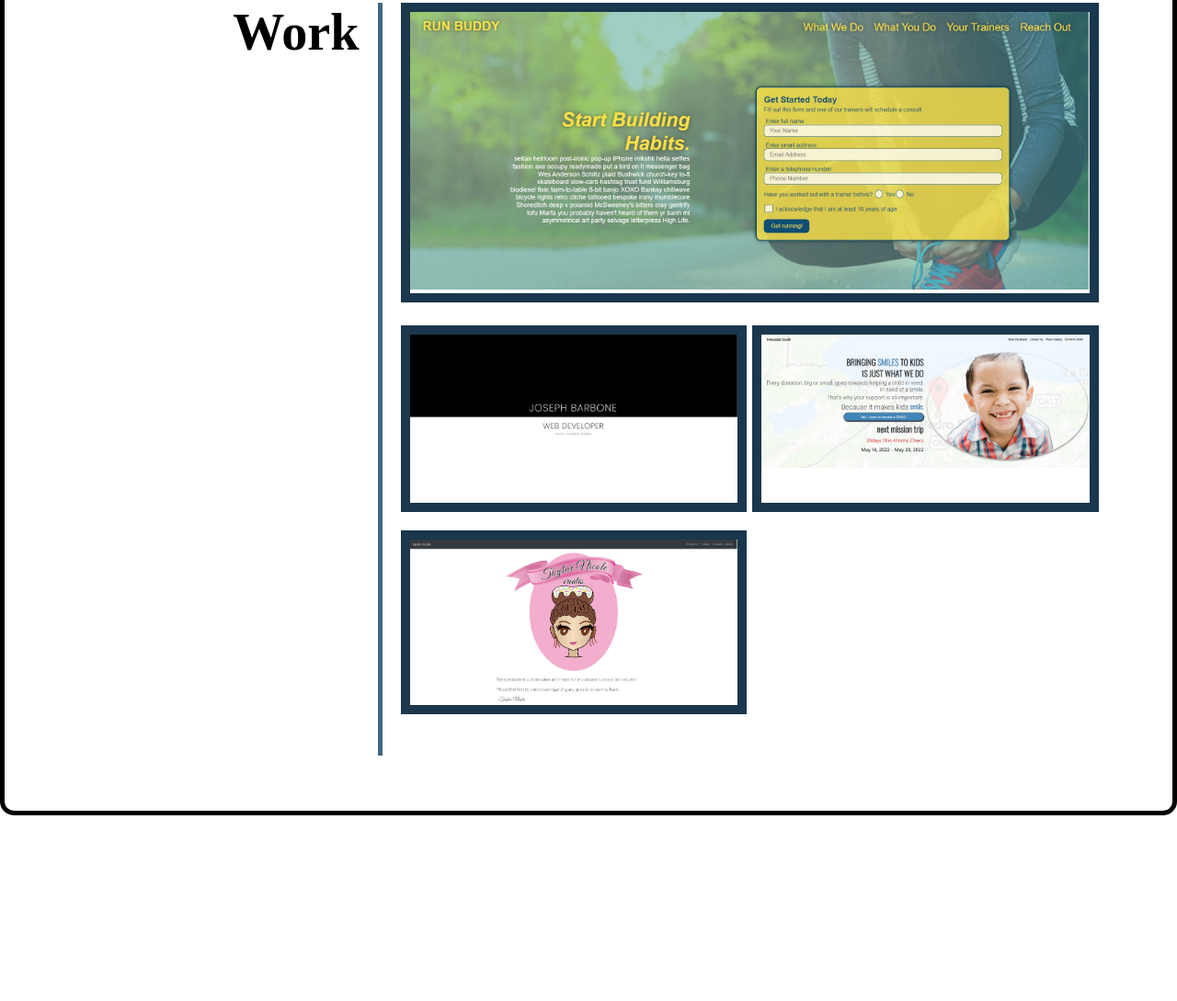
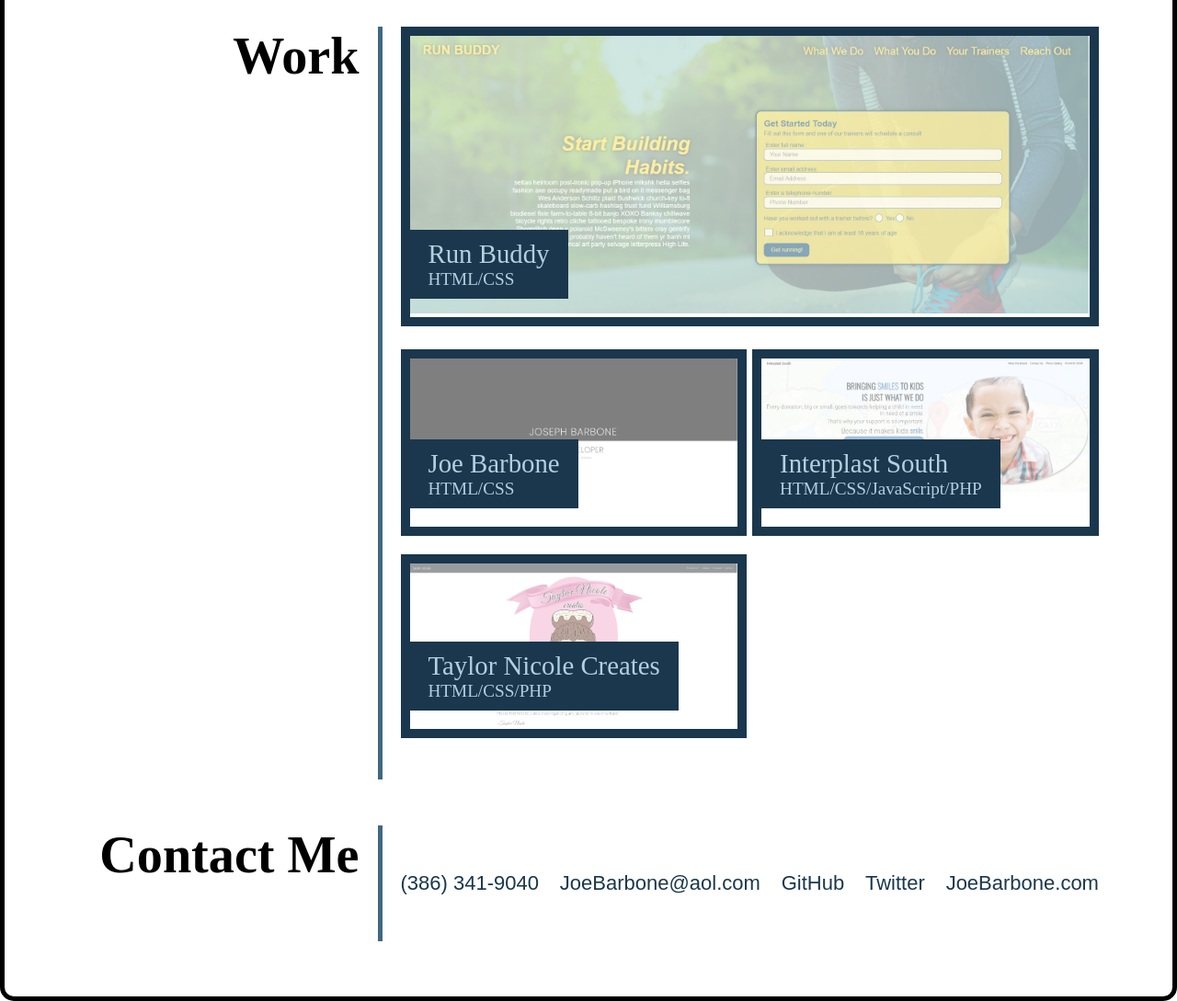
Before and after one commit to JoeBarbone/challenge-w2-portfolio, a plain HTML site: page index.html in a window 1280 px wide. Shown: the part 889-1978 px from the top of the page at 92% size. Before the commit the page ends 1776 px from the top, so only its background shows below. Drawn offline with Linux system fonts and the light colour scheme.

Commit message:
completed contact section

```diff
--- a/css/style.css
+++ b/css/style.css
@@ -63,7 +63,7 @@ header ul li a:hover {
     bottom: 10px;
     right: 10px;
     background-color: var(--primary-color);
-    color: var(--secondary-color);
+    color: var(--text-color);
     padding: 10px 20px;
 }
 
@@ -92,8 +92,30 @@ section {
 }
 
 .feature-site {
-    border: 10px solid var(--primary-color)
+    border: 10px solid var(--primary-color);
+    position: relative;
 }
+
+.feature-site-label {
+    position: absolute;
+    bottom: 20px;
+    left: 0px;
+    background-color: var(--primary-color);
+    color: var(--text-color);
+    padding: 10px 20px;
+}
+
+
+
+.site-label-primary {
+    font-size: 1.8em;
+}
+
+.site-label-secondary {
+    font-size: 1.2em;
+}
+
+
 
 .work-projects {
     padding: 0 20px;
@@ -105,6 +127,11 @@ section {
 
 .site-img {
     width: 100%;
+    opacity: 50%;
+}
+
+.site-img:hover {
+    opacity: 100%;
 }
 
 .work-secondary-sites {
@@ -119,10 +146,49 @@ section {
     border: 10px solid var(--primary-color);
     margin-bottom: 20px;
     xflex: 1 40%;
+    position: relative;
 }
+
+.work-site-label {
+    position: absolute;
+    bottom: 20px;
+    left: 0px;
+    background-color: var(--primary-color);
+    color: var(--text-color);
+    padding: 10px 20px;
+}
+
+.contact-me {
+    display: flex;
+    margin: 50px 0;
+    justify-content: space-between;
+    align-items: center;
+}
+
+.contact-me a {
+    text-decoration: none;
+    color: var(--primary-color)
+}
+
+.contact-me p {
+    color: var(--primary-color)
+}
+
 
 @media screen and (max-width: 980px) {
     .work-secondary-site {
         width: 100%;
     }
 }
+
+@media screen and (max-width: 768px) {
+    .work-secondary-site {
+        width: 100%;
+    }
+}
+
+@media screen and (max-width: 575px) {
+    .work-secondary-site {
+        width: 100%;
+    }
+}
--- a/index.html
+++ b/index.html
@@ -16,9 +16,9 @@
 
             <nav>
                 <ul>
-                    <li><a href="#">About Me</a></li>
-                    <li><a href="#">Work</a></li>
-                    <li><a href="#">Contact Me</a></li>
+                    <li><a href="#about-me">About Me</a></li>
+                    <li><a href="#work">Work</a></li>
+                    <li><a href="#contact-me">Contact Me</a></li>
                     <li><a href="#">Resume</a></li>
                 </ul>
             </nav>
@@ -29,7 +29,8 @@
         </div>
 
         <section>
-            <article class="article-title">
+
+            <article id="about-me" class="article-title">
                 <h1>About Me</h1>
             </article>
 
@@ -38,39 +39,88 @@
                     Hello! My name is Joe Barbone. I have been in the IT industry for over 30 years. The first seven years were spent as a software developer. I have created multiple
                     large applications such as job cost systems for machine shops and general contractors, as well as creating an entire software suite for an auto insurance broker.
                 </p>
-
+                <br />
                 <p>
                     Even though I would spend the next 25+ years as a systems administrator, I would frequently dabble in things like FoxPro, Visual FoxPro, Visual Basic, C# and other
                     software development programs. With the understanding that most companies and applications are now on the internet, I have decided to take my skills to the world wide web.
                 </p>
             </article>
+
         </section>
 
         <section>
 
-            <article class="article-title">
+            <article id="work" class="article-title">
                 <h1>Work</h1>
             </article>
 
             <div class="work-projects">
                 <div class="feature-site">
                     <article>
-                        <img class="site-img" src="./images/run-buddy.jpg" alt="runbuddy.com screen capture">
+                        <a href="http://JoeBarbone.github.io/run-buddy" target="_blank"><img class="site-img" src="./images/run-buddy.jpg" alt="runbuddy.com screen capture"></a>
+                        <div class="feature-site-label">
+                            <p class="site-label-primary">Run Buddy</p>
+                            <p class="site-label-secondary">HTML/CSS</p>
+                        </div>
                     </article>
                 </div>
 
                 <div class="work-secondary-sites">
                     <article class="work-secondary-site">
-                        <img class="site-img" src="./images/joe-barbone.jpg" alt="joebarbone.com screen capture">
+                        <a href="http://JoeBarbone.com" target="_blank"><img class="site-img" src="./images/joe-barbone.jpg" alt="joebarbone.com screen capture"></a>
+                        <div class="work-site-label">
+                            <p class="site-label-primary">Joe Barbone</p>
+                            <p class="site-label-secondary">HTML/CSS</p>
+                        </div>
                     </article>
 
                     <article class="work-secondary-site">
-                        <img class="site-img" src="./images/interplast-south.jpg" alt="interplastsouth.org screen capture">
+                        <a href="https://interplastsouth.org" target="_blank"><img class="site-img" src="./images/interplast-south.jpg" alt="interplastsouth.org screen capture"></a>
+                        <div class="work-site-label">
+                            <p class="site-label-primary">Interplast South</p>
+                            <p class="site-label-secondary">HTML/CSS/JavaScript/PHP</p>
+                        </div>
                     </article>
 
                     <article class="work-secondary-site">
-                        <img class="site-img" src="./images/taylor-nicole-creates.jpg" alt="taylornicolecreates.com screen capture">
+                        <a href="https://taylornicolecreates.com" target="_blank"><img class="site-img" src="./images/taylor-nicole-creates.jpg" alt="taylornicolecreates.com screen capture"></a>
+                        <div class="work-site-label">
+                            <p class="site-label-primary">Taylor Nicole Creates</p>
+                            <p class="site-label-secondary">HTML/CSS/PHP</p>
+                        </div>
                     </article>
+                </div>
+            </div>
+
+        </section>
+
+        <section>
+
+            <article id="contact-me" class="article-title">
+                <h1>Contact Me</h1>
+            </article>
+
+            <div class="article-text">
+                <div class="contact-me">
+                    <p>
+                        (386) 341-9040
+                    </p>
+
+                    <p>
+                        <a href="mailto:joebarbone@aol.com">JoeBarbone@aol.com</a>
+                    </p>
+
+                    <p>
+                        <a href="https://github.com/JoeBarbone" target="_blank">GitHub</a>
+                    </p>
+
+                    <p>
+                        <a href="http://twitter.com/JoeBarbone" target="_blank">Twitter</a>
+                    </p>
+
+                    <p>
+                        <a href="http://joebarbone.com" target="_blank">JoeBarbone.com</a>
+                    </p>
                 </div>
             </div>
 
@@ -85,7 +135,6 @@
 
 
 
-
     </div>
 </body>
 </html>
```
